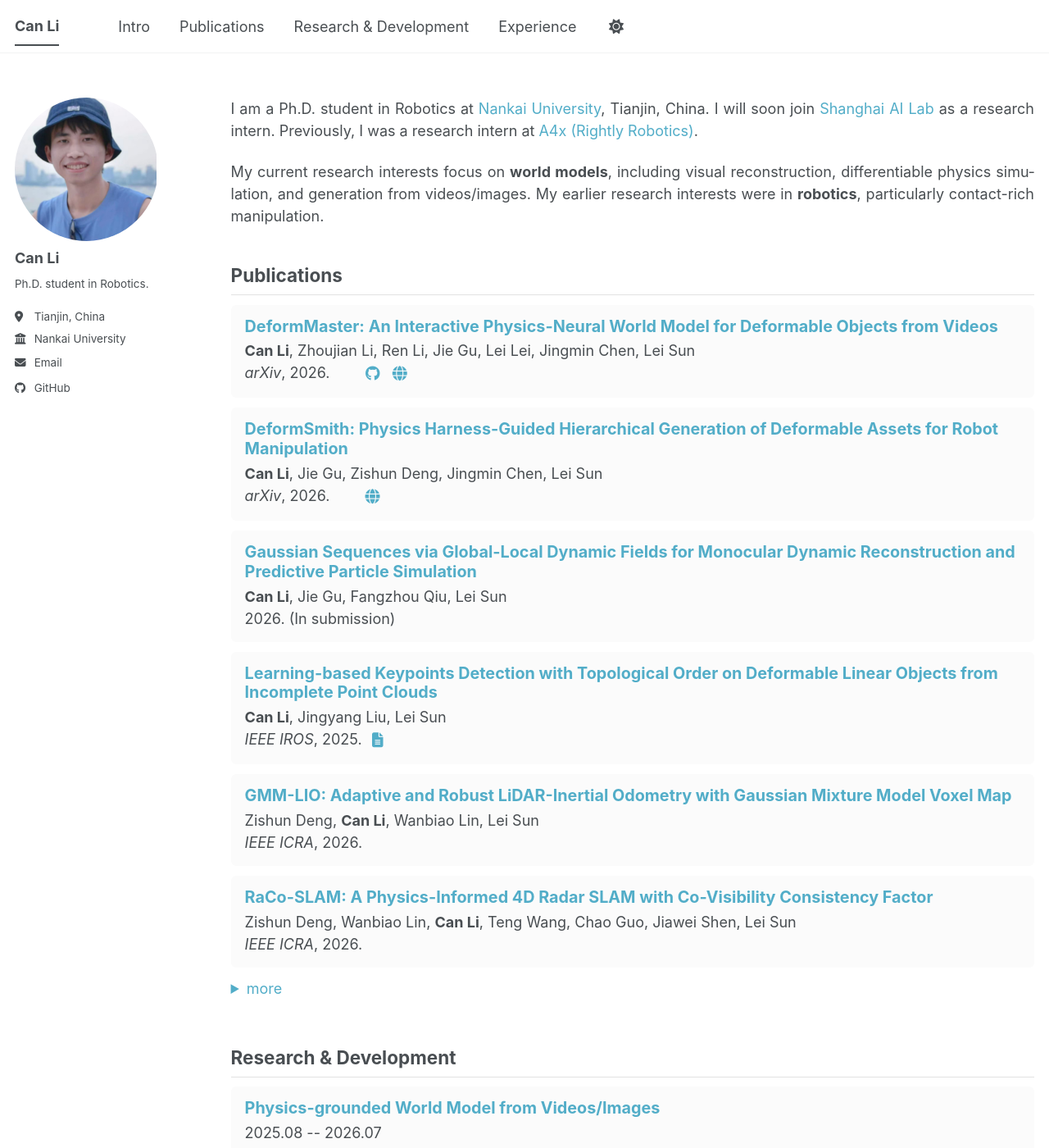
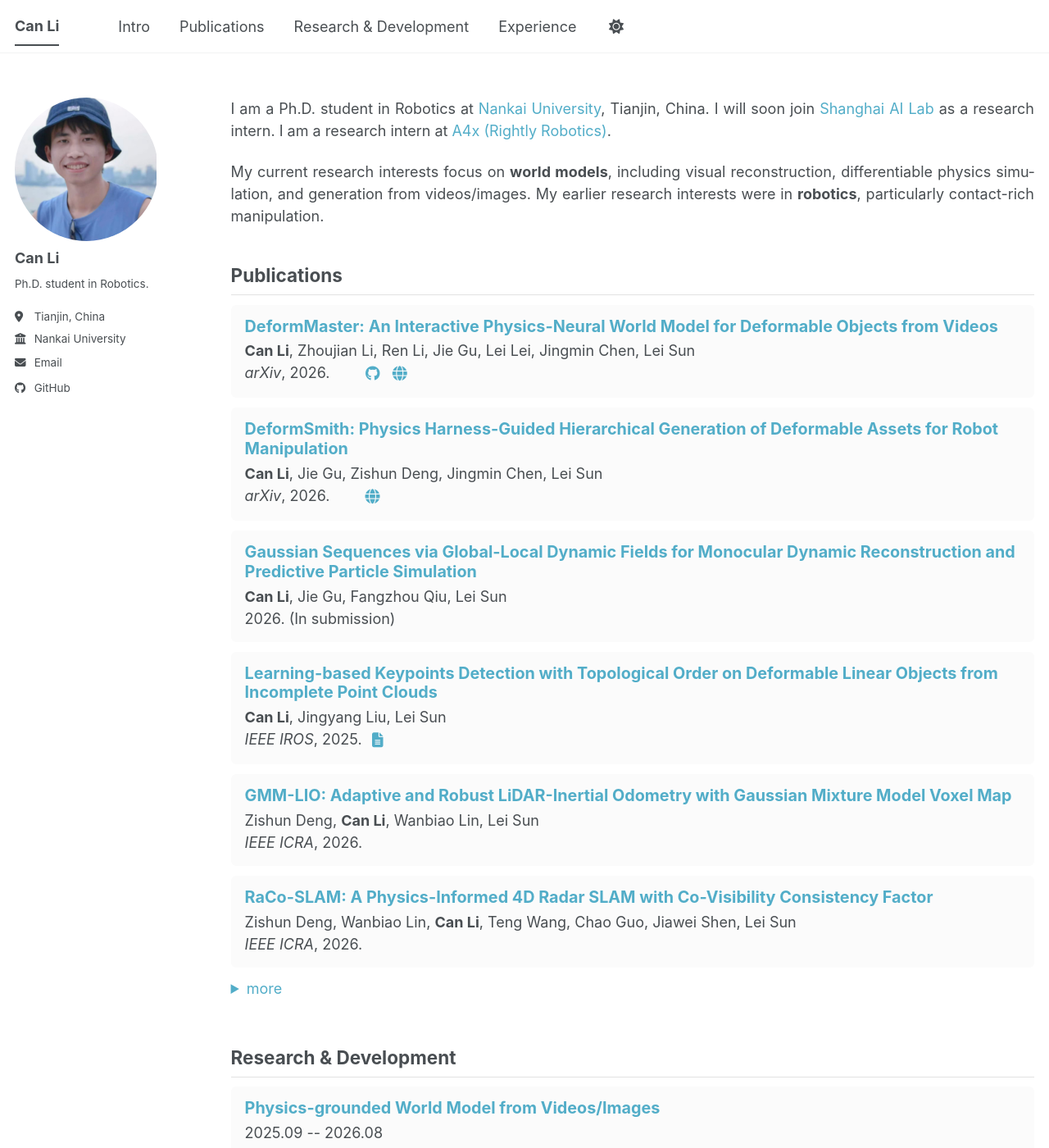
Before and after one commit to CAN-Lee/Personal_Page, a Jekyll site: the page built from _pages/about.md, in a window 1280 px wide and 1400 px high. Shown: the whole window at 82% size. Built offline with Jekyll 4.4.1, drawn with Linux system fonts in a browser that asks for light colours; a style sheet for code colours, icons or effects is not loaded.

Commit message:
Update research experience details

```diff
--- a/_pages/about.md
+++ b/_pages/about.md
@@ -9,7 +9,7 @@ redirect_from:
 
 <div class="homepage-bio" markdown="1" lang="en" style="text-align: justify; -webkit-hyphens: auto; hyphens: auto;">
 
-I am a Ph.D. student in Robotics at <a href="https://en.nankai.edu.cn/">Nankai University</a>, Tianjin, China. I will soon join <a href="https://www.shlab.org.cn/">Shanghai AI Lab</a> as a research intern. Previously, I was a research intern at <a href="https://www.a4x.io/">A4x (Rightly Robotics)</a>.
+I am a Ph.D. student in Robotics at <a href="https://en.nankai.edu.cn/">Nankai University</a>, Tianjin, China. I will soon join <a href="https://www.shlab.org.cn/">Shanghai AI Lab</a> as a research intern. I am a research intern at <a href="https://www.a4x.io/">A4x (Rightly Robotics)</a>.
 
 My current research interests focus on **world models**, including visual reconstruction, differentiable physics simulation, and generation from videos/images. My earlier research interests were in **robotics**, particularly contact-rich manipulation.
 
--- a/_portfolio/2025-06-01-world-model.md
+++ b/_portfolio/2025-06-01-world-model.md
@@ -3,7 +3,7 @@ title: Physics-grounded World Model from Videos/Images
 date: 2025-06-01 00:00:00.000000000 +00:00
 role: Research intern
 organization: "<a href='https://www.a4x.io/'>A4x (Rightly Robotics)</a>, Hangzhou, China"
-period: 2025.08 -- 2026.07
+period: 2025.09 -- 2026.08
 collection: portfolio
 permalink: "/portfolio/world-model/"
 ---
```
